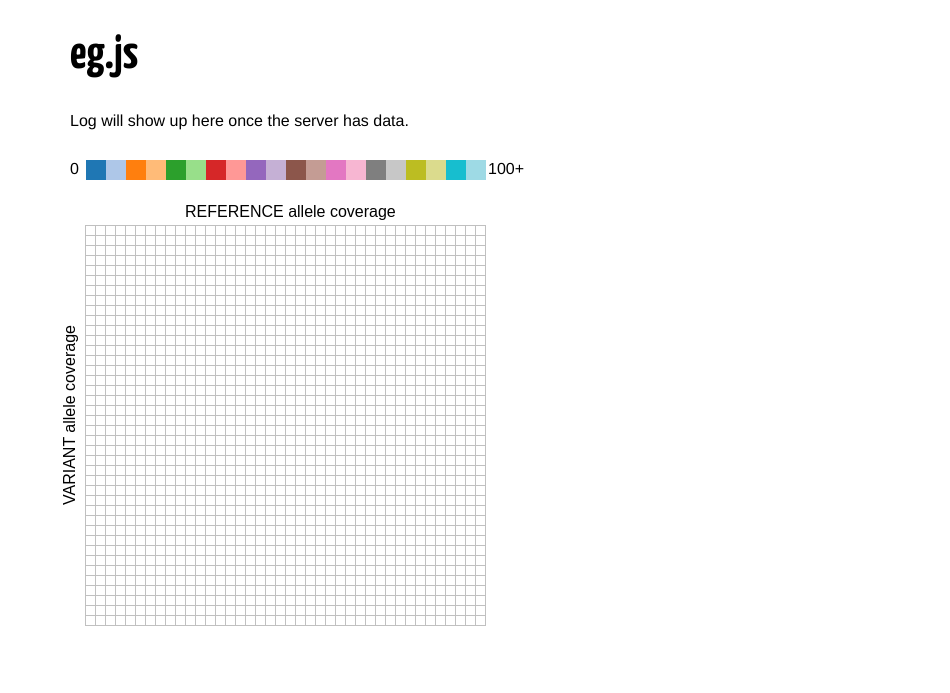
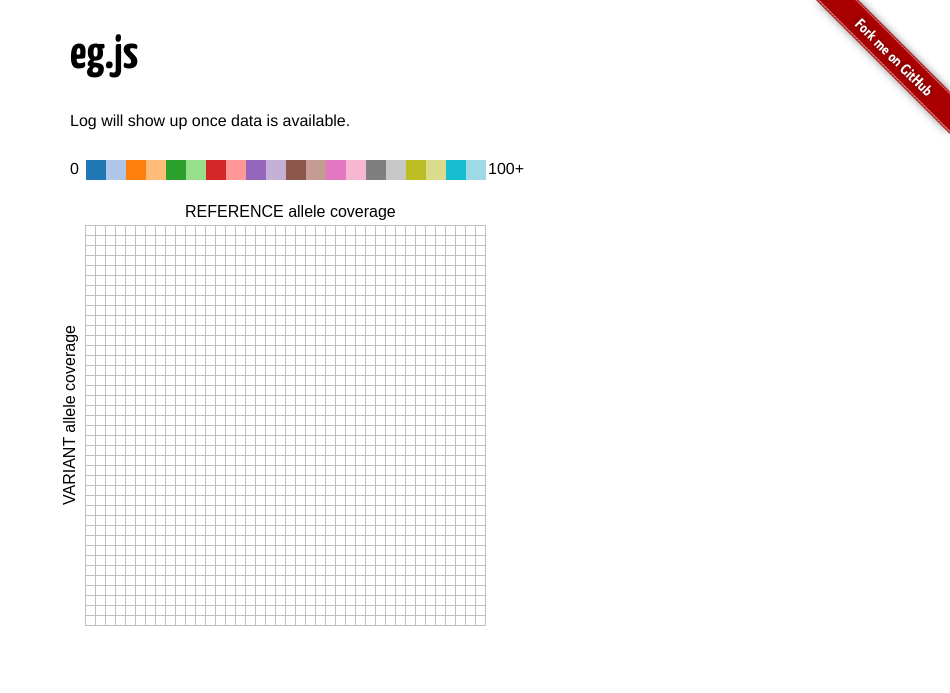
Before and after one commit to drio/eg.js, a plain HTML site: page src/client/index.html in a window 1280 px wide. Shown: the whole page, without its empty margins (330-1280 px from the left). Drawn offline with nearby package versions, Linux system fonts and the light colour scheme; no server answers.

Commit message:
* Adding github ribbon

```diff
--- a/src/client/index.html
+++ b/src/client/index.html
@@ -15,10 +15,14 @@
   </head>
 
   <body>
-    <!-- <p> <a onclick="chart = Plots.update(chart, Plots.dotplot)" href="#">update</a> </p> -->
+    <a href="https://github.com/drio/eg.js">
+      <img style="position: absolute; top: 0; right: 0; border: 0;"
+           src="imgs/forkme.png" alt="Fork me on GitHub">
+    </a>
+
     <h1>eg.js</h1>
     <!-- <h3>Eye candy egenotyping</h3> -->
-    <section id="info">Log will show up here once the server has data.</section>
+    <section id="info">Log will show up once data is available.</section>
     <section id="min-max-color">
       <div id="pmin"></div>
       <div id="color-chart"></div>
```
